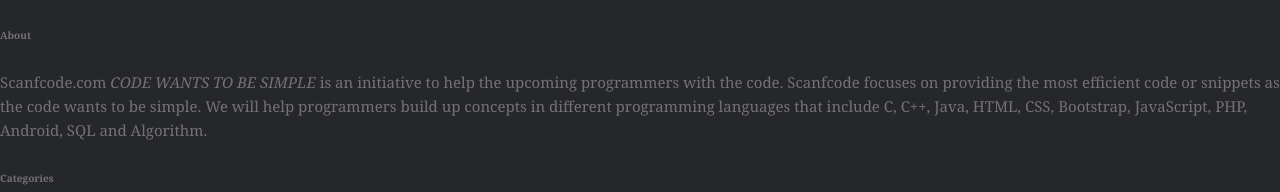
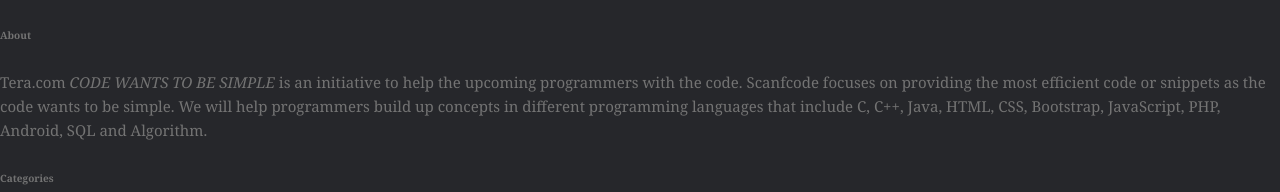
Before and after one commit to jbriseno13/Final-Project, a React (Create React App) app in the folder client/: page / in a window 1280 px wide. Shown: the part 2733-2925 px from the top of the page. Built offline with nearby package versions, Linux system fonts and the light colour scheme; the HTML template or start-up script is replaced by a standard one.

Commit message:
footer content updated

```diff
--- a/client/src/App.js
+++ b/client/src/App.js
@@ -193,7 +193,7 @@
         <div class="row">
           <div class="col-sm-12 col-md-6">
             <h6>About</h6>
-            <p class="text-justify">Scanfcode.com <i>CODE WANTS TO BE SIMPLE </i> is an initiative  to help the upcoming programmers with the code. Scanfcode focuses on providing the most efficient code or snippets as the code wants to be simple. We will help programmers build up concepts in different programming languages that include C, C++, Java, HTML, CSS, Bootstrap, JavaScript, PHP, Android, SQL and Algorithm.</p>
+            <p class="text-justify">Tera.com <i>CODE WANTS TO BE SIMPLE </i> is an initiative  to help the upcoming programmers with the code. Scanfcode focuses on providing the most efficient code or snippets as the code wants to be simple. We will help programmers build up concepts in different programming languages that include C, C++, Java, HTML, CSS, Bootstrap, JavaScript, PHP, Android, SQL and Algorithm.</p>
           </div>
 
           <div class="col-xs-6 col-md-3">
```
